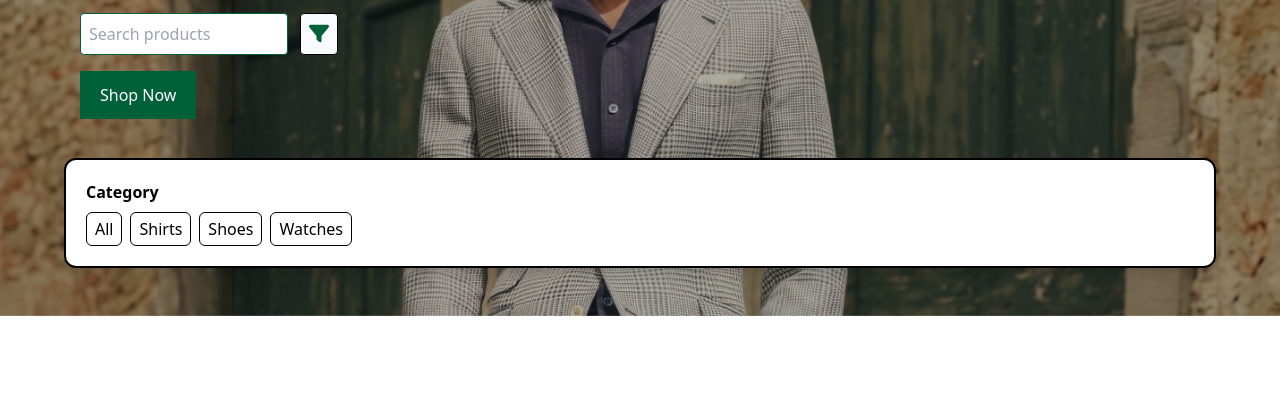
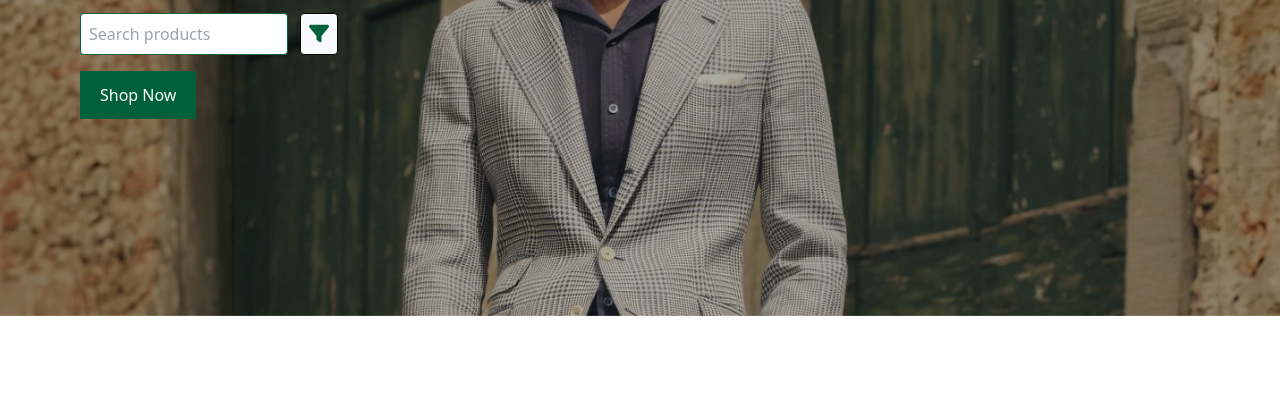
Before and after one commit to mohamedyusuf787/Nostra_website, a plain HTML site: page collections.html in a window 1280 px wide. Shown: the part 391-784 px from the top of the page. Drawn offline with nearby package versions, Linux system fonts and the light colour scheme; a web font is replaced by a local one.

Commit message:
tailwind updated

```diff
--- a/collections.html
+++ b/collections.html
@@ -105,7 +105,7 @@
 
 
     <!-- FILTER PANEL -->
-    <div id="filterPanel" class="  left-1/2 absolute translate-x-1/2 mt-8 p-5 rounded-xl bg-white shadow-lg w-fit z-50 md:mt-11">
+    <div id="filterPanel" class="hidden left-1/2 absolute translate-x-1/2 mt-8 p-5 rounded-xl bg-white shadow-lg w-fit z-50 md:mt-11">
 
             <h4 class="font-bold">Category</h4>
            <div class="filter-options flex flex-wrap gap-2 mt-2">
```
